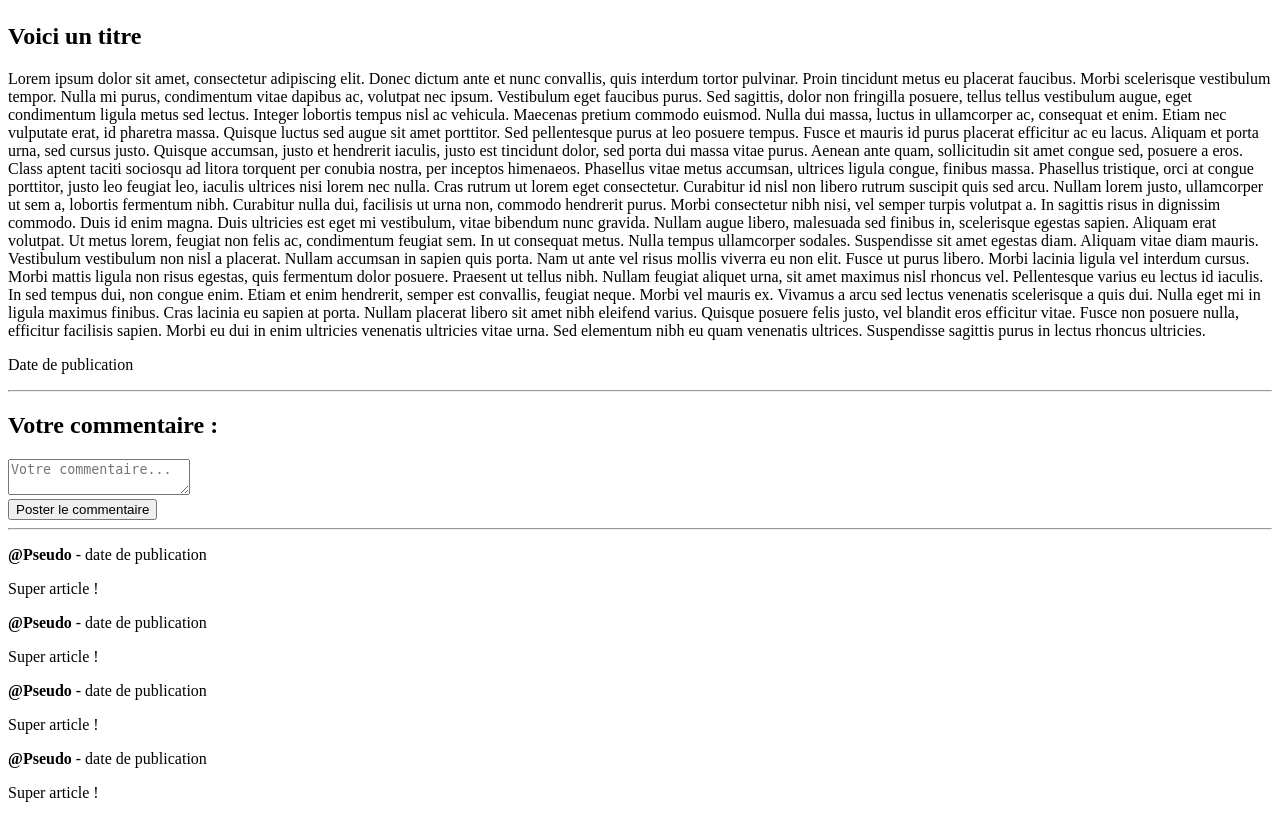
After one commit to TomSimplon/The-witcher, a Symfony app: template templates/homepage/article.html.twig in a window 1280 px wide. The commit adds this page. Shown: the part 1045-1863 px from the top of the page. Run offline with Twig, Linux system fonts and the light colour scheme; the template is opened without the code that fills it, so the values that code supplies are empty; style sheets or scripts are compiled from the project's sources; some libraries are stand-ins or nearby versions.

Commit message:
page article unique desktop

```diff
--- a/assets/app.js
+++ b/assets/app.js
@@ -9,5 +9,6 @@
 import './styles/app.css';
 import './styles/user.css';
 import './styles/articles.css';
+import './styles/article.css';
 
 import './js/script';
--- /dev/null
+++ b/templates/homepage/article.html.twig
@@ -0,0 +1,124 @@
+{% extends 'base.html.twig' %}
+
+{% block title %}Article unique
+{% endblock %}
+
+{% block body %}
+	<script src="{{ asset('js/script.js') }}"></script>
+	<div class="page_background_article">
+		<img src="{{ asset('images/the_witcher_article.jpg') }}" alt="">
+	</div>
+
+	<section id="article_unique">
+		<div class="head">
+			<nav>
+				<div class="menu-btn">
+					<span class="bar"></span>
+					<span class="bar"></span>
+					<span class="bar"></span>
+				</div>
+				<div class="onglets">
+					<strong>
+						<a href="{{ path('app_homepage') }}">
+							<p>Accueil</p>
+						</a>
+					</strong>
+					<strong>
+						<a href="{{ path('app_articles') }}">
+							<p>liste des articles</p>
+						</a>
+					</strong>
+					<strong>
+						<a href="">
+							<p>Testez vos connaissances</p>
+						</a>
+					</strong>
+					<strong>
+						<a href="">
+							<p>Communauté</p>
+						</a>
+					</strong>
+					<strong>
+						<a href="">
+							<p>S'inscrire</p>
+						</a>
+					</strong>
+					<strong>
+						<a href="">
+							<p>Se connecter</p>
+						</a>
+					</strong>
+					<strong>
+						<a href="{{ path('app_user') }}">
+							<p>Mon compte</p>
+						</a>
+					</strong>
+				</div>
+			</nav>
+		</div>
+
+		<div class="container">
+			<div class="contenu">
+				<div class="corps">
+					<img src="{{ asset('images/article.png') }}" alt="miniature">
+					<h1>Voici un titre</h1>
+					<p>Lorem ipsum dolor sit amet, consectetur adipiscing elit. Donec dictum ante et nunc convallis, quis interdum tortor pulvinar. Proin tincidunt metus eu placerat faucibus. Morbi scelerisque vestibulum tempor. Nulla mi purus, condimentum vitae dapibus ac, volutpat nec ipsum. Vestibulum eget faucibus purus. Sed sagittis, dolor non fringilla posuere, tellus tellus vestibulum augue, eget condimentum ligula metus sed lectus. Integer lobortis tempus nisl ac vehicula.
+
+																																																																														Maecenas pretium commodo euismod. Nulla dui massa, luctus in ullamcorper ac, consequat et enim. Etiam nec vulputate erat, id pharetra massa. Quisque luctus sed augue sit amet porttitor. Sed pellentesque purus at leo posuere tempus. Fusce et mauris id purus placerat efficitur ac eu lacus. Aliquam et porta urna, sed cursus justo. Quisque accumsan, justo et hendrerit iaculis, justo est tincidunt dolor, sed porta dui massa vitae purus. Aenean ante quam, sollicitudin sit amet congue sed, posuere a eros. Class aptent taciti sociosqu ad litora torquent per conubia nostra, per inceptos himenaeos. Phasellus vitae metus accumsan, ultrices ligula congue, finibus massa. Phasellus tristique, orci at congue porttitor, justo leo feugiat leo, iaculis ultrices nisi lorem nec nulla. Cras rutrum ut lorem eget consectetur. Curabitur id nisl non libero rutrum suscipit quis sed arcu. Nullam lorem justo, ullamcorper ut sem a, lobortis fermentum nibh.
+
+																																																																														Curabitur nulla dui, facilisis ut urna non, commodo hendrerit purus. Morbi consectetur nibh nisi, vel semper turpis volutpat a. In sagittis risus in dignissim commodo. Duis id enim magna. Duis ultricies est eget mi vestibulum, vitae bibendum nunc gravida. Nullam augue libero, malesuada sed finibus in, scelerisque egestas sapien. Aliquam erat volutpat.
+
+																																																																														Ut metus lorem, feugiat non felis ac, condimentum feugiat sem. In ut consequat metus. Nulla tempus ullamcorper sodales. Suspendisse sit amet egestas diam. Aliquam vitae diam mauris. Vestibulum vestibulum non nisl a placerat. Nullam accumsan in sapien quis porta. Nam ut ante vel risus mollis viverra eu non elit. Fusce ut purus libero. Morbi lacinia ligula vel interdum cursus. Morbi mattis ligula non risus egestas, quis fermentum dolor posuere. Praesent ut tellus nibh. Nullam feugiat aliquet urna, sit amet maximus nisl rhoncus vel. Pellentesque varius eu lectus id iaculis.
+
+																																																																														In sed tempus dui, non congue enim. Etiam et enim hendrerit, semper est convallis, feugiat neque. Morbi vel mauris ex. Vivamus a arcu sed lectus venenatis scelerisque a quis dui. Nulla eget mi in ligula maximus finibus. Cras lacinia eu sapien at porta. Nullam placerat libero sit amet nibh eleifend varius. Quisque posuere felis justo, vel blandit eros efficitur vitae. Fusce non posuere nulla, efficitur facilisis sapien. Morbi eu dui in enim ultricies venenatis ultricies vitae urna. Sed elementum nibh eu quam venenatis ultrices. Suspendisse sagittis purus in lectus rhoncus ultricies.
+					</p>
+					<p class="date">Date de publication</p>
+
+				</div>
+
+				<hr>
+
+				<div class="formulaire">
+					<h2>Votre commentaire :</h2>
+					<form method="POST" action="#commentaires">
+						<textarea name="contenu" placeholder="Votre commentaire..." required></textarea>
+						<br>
+						<input type="submit" name="commentaire" value="Poster le commentaire">
+					</form>
+				</div>
+
+				<hr>
+
+				<div class="commentaires">
+					<div class="text">
+						<p>
+							<strong>@Pseudo</strong>
+							- date de publication</p>
+						<p>Super article !</p>
+					</div>
+
+					<div class="text">
+						<p>
+							<strong>@Pseudo</strong>
+							- date de publication</p>
+						<p>Super article !</p>
+					</div>
+
+					<div class="text">
+						<p>
+							<strong>@Pseudo</strong>
+							- date de publication</p>
+						<p>Super article !</p>
+					</div>
+
+					<div class="text">
+						<p>
+							<strong>@Pseudo</strong>
+							- date de publication</p>
+						<p>Super article !</p>
+					</div>
+				</div>
+			</div>
+		</div>
+	</section>
+{% endblock %}
--- a/templates/homepage/index.html.twig
+++ b/templates/homepage/index.html.twig
@@ -19,7 +19,7 @@
 				</div>
 				<div class="onglets">
 					<a href="{{ path('app_homepage') }}">Accueil</a>
-					<a href="">liste des articles</a>
+					<a href="{{ path('app_articles') }}">liste des articles</a>
 					<a href="">Testez vos connaissances</a>
 					<a href="">Communauté</a>
 					<a href="">S'inscrire</a>
--- a/templates/homepage/user.html.twig
+++ b/templates/homepage/user.html.twig
@@ -14,7 +14,7 @@
 				</div>
 				<div class="onglets">
 					<a href="{{ path('app_homepage') }}">Accueil</a>
-					<a href="">liste des articles</a>
+					<a href="{{ path('app_articles') }}">liste des articles</a>
 					<a href="">Testez vos connaissances</a>
 					<a href="">Communauté</a>
 					<a href="">S'inscrire</a>
```
Also changed, not shown: assets/styles/article.css (added, +194 -0 lines), src/Controller/HomepageController.php (+8 -0 lines).
